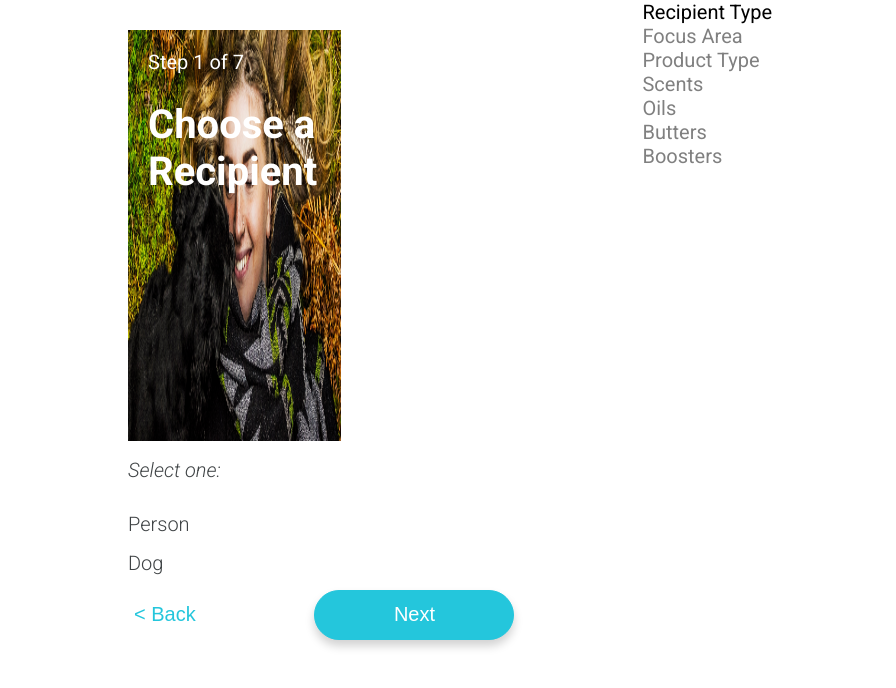
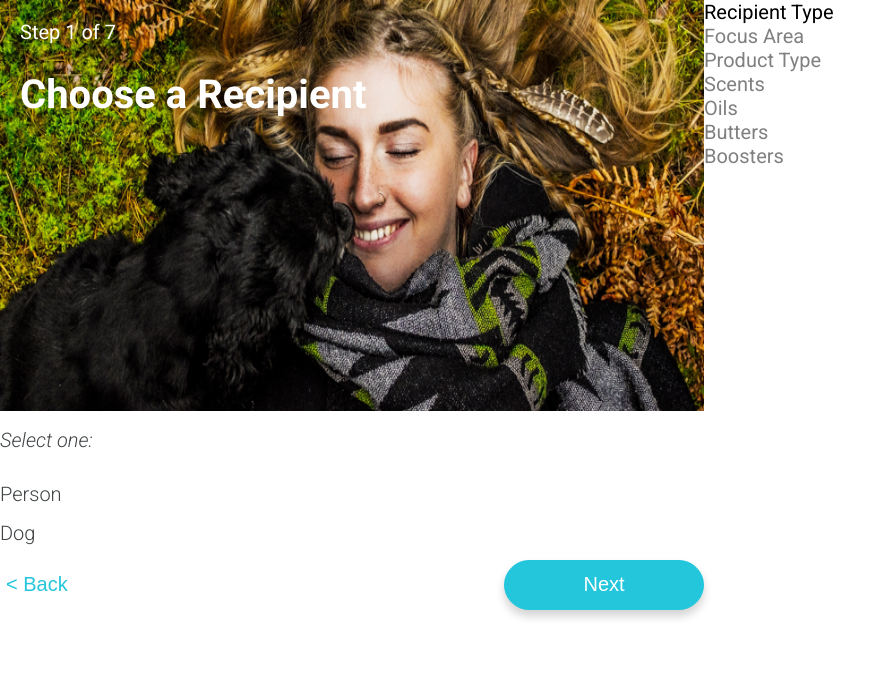
Before and after one commit to chrisfoster22/BFB-2, a React (Create React App) app: page / in a window 1280 px wide. Shown: the top 688 px of the page, without its empty margins (0-896 px from the left). Built offline with nearby package versions, Linux system fonts and the light colour scheme; what shopify-buy would draw is missing.

Commit message:
Add selections to side panel.

```diff
--- a/src/components/App.js
+++ b/src/components/App.js
@@ -106,8 +106,8 @@ class App extends Component {
         let currentStep = this.state.steps[this.state.currentStep];
         return (
             <div className="App">
-                <div style={styles.container}>
-                    <div style={styles.selectorContainer}>
+                <main style={styles.selectorContainer}>
+                    <div>
                         <header
                             className="App-header"
                             style={{backgroundSize: "100% 100%", backgroundImage: `url(${currentStep.backgroundImg})`, height: 371}}>
@@ -120,10 +120,10 @@ class App extends Component {
                         {currentStep.type && <button style={{...styles.link, ...styles.buttonSecondary}} onClick={this.prevStep.bind(this)}>{'<  Back'}</button> }
                         <button style={{...styles.button, ...styles.buttonPrimary}} onClick={this.nextStep.bind(this)}>Next</button>
                     </div>
-                </div>
-                <div>
-                    <SidePanel current={this.state.currentStep}/>
-                </div>
+                </main>
+                <aside>
+                    <SidePanel selection={this.state.selection} current={this.state.currentStep}/>
+                </aside>
             </div>
         );
     }
@@ -240,10 +240,7 @@ const styles = {
     link: {
         border: "none",
         cursor: "pointer"
-  },
-    container: {
-        padding: "30px 10%"
-  },
+    },
     selectorContainer: {
         width: "55%"
     }
--- a/src/components/SidePanel.js
+++ b/src/components/SidePanel.js
@@ -2,14 +2,30 @@ import React, { Component } from 'react';
 
 export default class SidePanel extends Component {
 
+    constructor(props) {
+        super(props);
+        this.steps = [
+            {type: "recipient", text: "Recipient Type"},
+            {type: "focusArea", text: "Focus Area"},
+            {type: "product", text: "Product Type"},
+            {type: "scents", text: "Scents"},
+            {type: "oils", text: "Oils"},
+            {type: "butters", text: "Butters"},
+            {type: "boosters", text: "Boosters"}
+        ]
+    }
 
     render() {
-        let steps = ["Recipient Type", "Focus Area", "Product Type", "Scents", "Oils", "Butters", "Boosters"]
-        let currentStep = this.props.current - 1
+        let currentStep = this.props.current - 1;
 
-        let stepDivs = steps.map((step, i) => {
+        let stepDivs = this.steps.map((step, i) => {
+            let selected = this.props.selection[step.type].name ? this.props.selection[step.type].name : this.props.selection[step.type];
+            if (selected.join) selected = selected.join(", ")
             return(
-                <div style={ i === currentStep ? styles.currentStep : styles.step } key={i}>{step}</div>
+                <div>
+                    <div style={ i === currentStep ? styles.currentStep : styles.step } key={i}>{step.text}</div>
+                    <div>{selected}</div>
+                </div>
             )
         })
 
```
